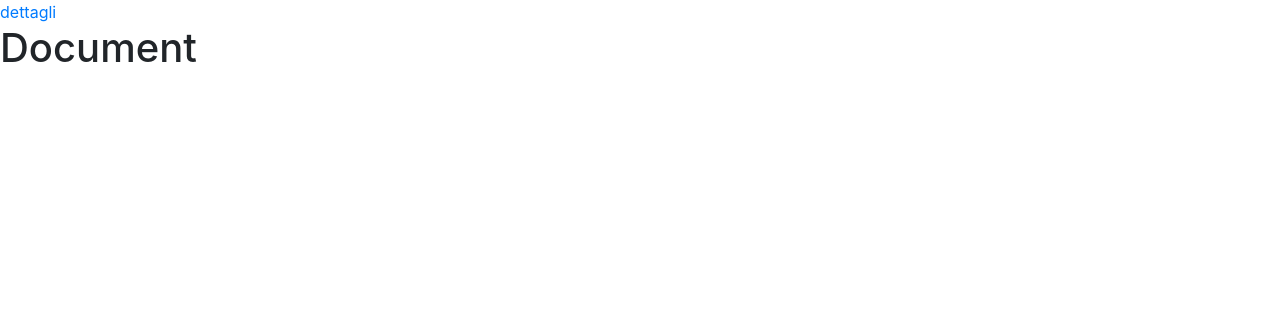
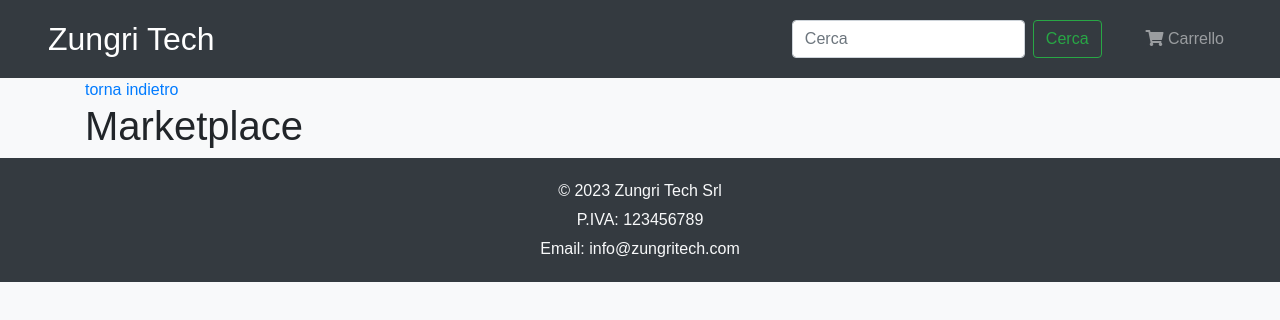
Before and after one commit to DevDomenico/modulod4-d7, a plain HTML site: page index.html in a window 1280 px wide. Drawn offline with nearby package versions, Linux system fonts and the light colour scheme; no server answers.

Commit message:
esercizio

```diff
--- a/assets/css/style.css
+++ b/assets/css/style.css
@@ -1,27 +1,81 @@
+* {
+    margin: 0;
+    padding: 0;
+    box-sizing: border-box;
+}
+
 body {
     font-family: Arial, sans-serif;
+    background-color: #f8f9fa;
+    margin: 0;
+    padding: 0;
 }
 
-.container {
+.navbar {
+    background-color: #343a40;
+    padding: 10px 0;
+    display: flex;
+    justify-content: space-between;
+    align-items: center;
+        width: 100vw;
+    > div {
+        width: 100vw !important;
+    }
+}
+
+.navbar-brand {
+    font-size: 32px;
+    margin-right: 20px;
+}
+
+.form-inline {
+    margin-left: auto;
+}
+
+.navbar-nav {
+    display: flex;
+    align-items: center;
+}
+
+.navbar-nav .nav-item {
+    margin-left: 20px;
+}
+
+footer {
+    background-color: #343a40;
+    color: #fff;
+    text-align: center;
+    padding: 20px 0;
+}
+
+footer p {
+    margin: 5px 0;
+}
+
+/* Applica stili alla classe HTML "small-image" */
+.small-image {
+    max-width: 100px; /* Imposta la larghezza massima desiderata per le immagini */
+    height: auto; /* L'altezza verrà adattata in modo proporzionale */
+    /* Altre regole CSS per le immagini più piccole, se necessario */
+}
+
+
+/* Aggiungi una classe CSS per il container delle card */
+.card-container {
     display: flex;
     flex-wrap: wrap;
-    justify-content: space-around;
+    justify-content: space-between;
 }
 
+/* Applica stili alle card individuali */
 .card {
-    width: calc(33.33% - 20px);
-    margin: 10px;
-    padding: 20px;
-    border: 1px solid #ccc;
-    box-shadow: 0 2px 4px rgba(0, 0, 0, 0.1);
-    background-color: #fff;
-    text-align: center;
+    width: calc(33.33% - 10px); /* Imposta la larghezza di ogni card per visualizzarne 3 per riga con uno spazio di 10px tra di esse */
+    margin-bottom: 20px; /* Aggiunge un margine inferiore per separare le righe di card */
+    box-sizing: border-box; /* Assicura che il margine non aumenti la larghezza effettiva della card */
 }
 
-.card h3 {
-    margin: 0;
+/* Applica stili all'immagine all'interno della card */
+.card img {
+    max-width: 100%; /* Imposta la larghezza massima dell'immagine al 100% della card */
+    height: auto; /* L'altezza verrà adattata in modo proporzionale */
 }
-
-.card p {
-    margin: 10px 0;
-}
--- a/assets/js/script.js
+++ b/assets/js/script.js
@@ -21,7 +21,7 @@ const stampa = () => {
         const card = document.createElement('div');
         card.className = 'card';
         card.innerHTML = `
-        <img src="${prodotto.imageUrl}" alt="${prodotto.name}">
+        <img src="${prodotto.imageUrl}" alt="${prodotto.name}" class='small-image'>
         <h3>${prodotto.name}</h3>
         <button  onclick="dettaglio('${prodotto._id}')"  class=' btn btn-success' type="button"> dettagli </button>
         <p>Prezzo: $${prodotto.price}</p>
--- a/index.html
+++ b/index.html
@@ -4,38 +4,58 @@
 <head>
     <meta charset="UTF-8">
     <meta name="viewport" content="width=device-width, initial-scale=1.0">
-
-    <title>Document</title>
-    <link rel="stylesheet" href="assets/css/style.css">
+    <title>Zungri Tech - Marketplace</title>
     <link rel="stylesheet" href="https://cdn.jsdelivr.net/npm/bootstrap@4.6.2/dist/css/bootstrap.min.css"
         integrity="sha384-xOolHFLEh07PJGoPkLv1IbcEPTNtaed2xpHsD9ESMhqIYd0nLMwNLD69Npy4HI+N" crossorigin="anonymous">
+    <!-- Include FontAwesome per icone -->
+    <link rel="stylesheet" href="https://cdnjs.cloudflare.com/ajax/libs/font-awesome/5.15.3/css/all.min.css">
+    <link rel="stylesheet" href="assets/css/style.css">
 </head>
 
 <body>
-    <a href="/product.html"> dettagli</a>
-    <h1>Document</h1>
+    <nav class="navbar navbar-expand-lg navbar-dark bg-dark">
+        <div class=" d-flex justify-content-between mx-5 ">
+            <div>
+                <a class="navbar-brand" href="#">Zungri Tech</a>
+                <button class="navbar-toggler" type="button" data-toggle="collapse" data-target="#navbarNav"
+                    aria-controls="navbarNav" aria-expanded="false" aria-label="Toggle navigation">
+                    <span class="navbar-toggler-icon"></span>
+                </button>
+            </div>
 
-    <div class="container" id="lista"> </div>
+            <div class="collapse navbar-collapse" id="navbarNav">
+                <form class="form-inline my-2 my-lg-0 ml-auto">
+                    <input class="form-control mr-sm-2" type="search" placeholder="Cerca" aria-label="Cerca">
+                    <button class="btn btn-outline-success my-2 my-sm-0" type="submit">Cerca</button>
+                </form>
+                <ul class="navbar-nav ml-3">
+                    <li class="nav-item">
+                        <a class="nav-link" href="#"><i class="fas fa-shopping-cart"></i> Carrello</a>
+                    </li>
+                </ul>
+            </div>
+        </div>
+    </nav>
 
+    <div class="container" id="lista">
+        <!--  contenuto -->
+        <a href="/product.html"> torna indietro</a>
+        <h1>Marketplace</h1>
+    </div>
 
+    <footer class="bg-dark text-light text-center py-3">
+        <div class="container">
+            <p>&copy; 2023 Zungri Tech Srl</p>
+            <p>P.IVA: 123456789</p>
+            <p>Email: info@zungritech.com</p>
+        </div>
+    </footer>
 
-
-
-
-
-
-
-
-
-
-
-    <script src="assets/js/script.js"></script>
-    <script src="https://cdn.jsdelivr.net/npm/jquery@3.5.1/dist/jquery.slim.min.js"
-        integrity="sha384-DfXdz2htPH0lsSSs5nCTpuj/zy4C+OGpamoFVy38MVBnE+IbbVYUew+OrCXaRkfj"
-        crossorigin="anonymous"></script>
+    <script src="https://code.jquery.com/jquery-3.6.0.min.js"></script>
     <script src="https://cdn.jsdelivr.net/npm/bootstrap@4.6.2/dist/js/bootstrap.bundle.min.js"
         integrity="sha384-Fy6S3B9q64WdZWQUiU+q4/2Lc9npb8tCaSX9FK7E8HnRr0Jz8D6OP9dO5Vg3Q9ct"
         crossorigin="anonymous"></script>
+    <script src="assets/js/script.js"></script>
 </body>
 
 </html>
```
